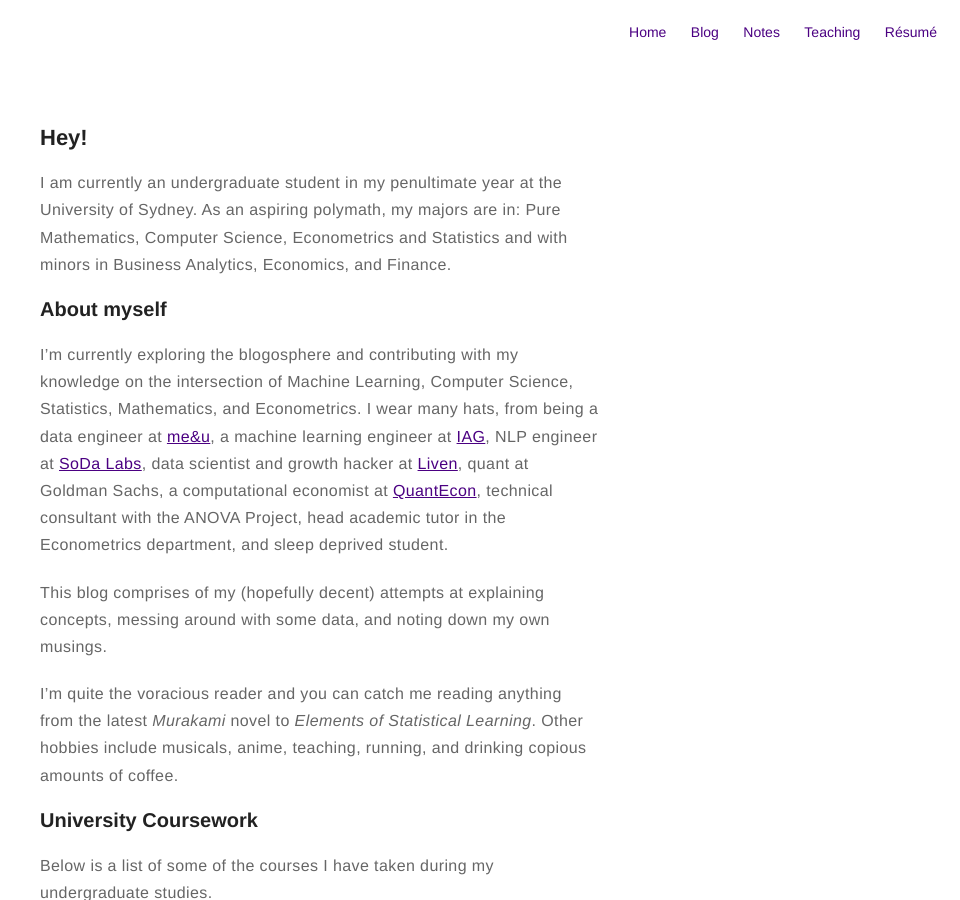
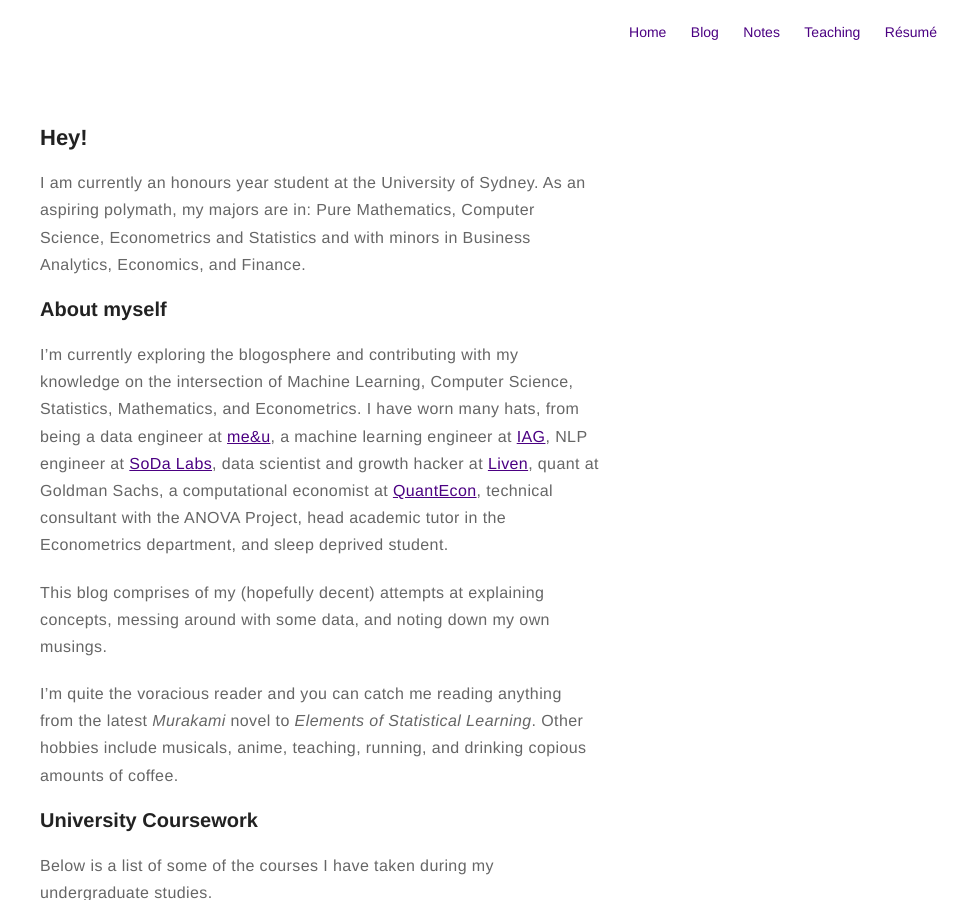
Before and after one commit to chrishyland/chrishyland.github.io, a Jekyll site: the page built from about.md, in a window 1280 px wide and 900 px high. Shown: the whole window, without its empty margins (320-1280 px from the left). Built offline with Jekyll 4.4.1, drawn with Linux system fonts in a browser that asks for light colours.

Commit message:
UPdate about

```diff
--- a/about.md
+++ b/about.md
@@ -5,10 +5,10 @@
 
 ## Hey!
 
-I am currently an undergraduate student in my penultimate year at the University of Sydney. As an aspiring polymath, my majors are in:  Pure Mathematics, Computer Science, Econometrics and Statistics and with minors in Business Analytics, Economics, and Finance.
+I am currently an honours year student at the University of Sydney. As an aspiring polymath, my majors are in:  Pure Mathematics, Computer Science, Econometrics and Statistics and with minors in Business Analytics, Economics, and Finance.
 
 ### About myself
-I'm currently exploring the blogosphere and contributing with my knowledge on the intersection of Machine Learning, Computer Science, Statistics, Mathematics, and Econometrics. I wear many hats, from being a data engineer at [me&u](https://www.meandu.com.au/), a machine learning engineer at [IAG](https://www.iag.com.au/), NLP engineer at [SoDa Labs](https://sodalabs.io/), data scientist and growth hacker at [Liven](https://www.liven.com.au/), quant at Goldman Sachs, a computational economist at [QuantEcon](https://quantecon.org/), technical consultant with the ANOVA Project, head academic tutor in the Econometrics department, and sleep deprived student.
+I'm currently exploring the blogosphere and contributing with my knowledge on the intersection of Machine Learning, Computer Science, Statistics, Mathematics, and Econometrics. I have worn many hats, from being a data engineer at [me&u](https://www.meandu.com.au/), a machine learning engineer at [IAG](https://www.iag.com.au/), NLP engineer at [SoDa Labs](https://sodalabs.io/), data scientist and growth hacker at [Liven](https://www.liven.com.au/), quant at Goldman Sachs, a computational economist at [QuantEcon](https://quantecon.org/), technical consultant with the ANOVA Project, head academic tutor in the Econometrics department, and sleep deprived student.
 
 This blog comprises of my (hopefully decent) attempts at explaining concepts, messing around with some data, and noting down my own musings.
 
```
